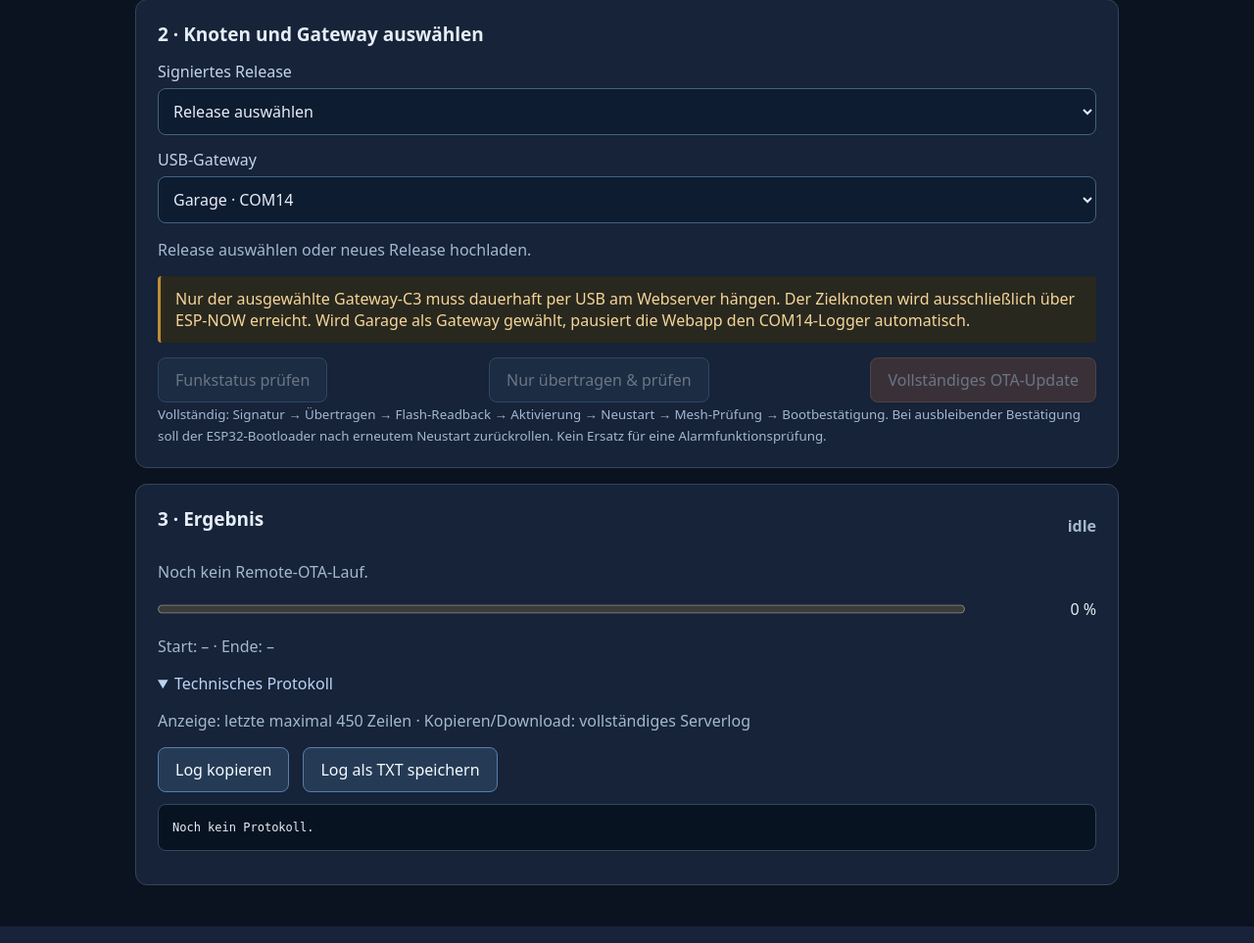
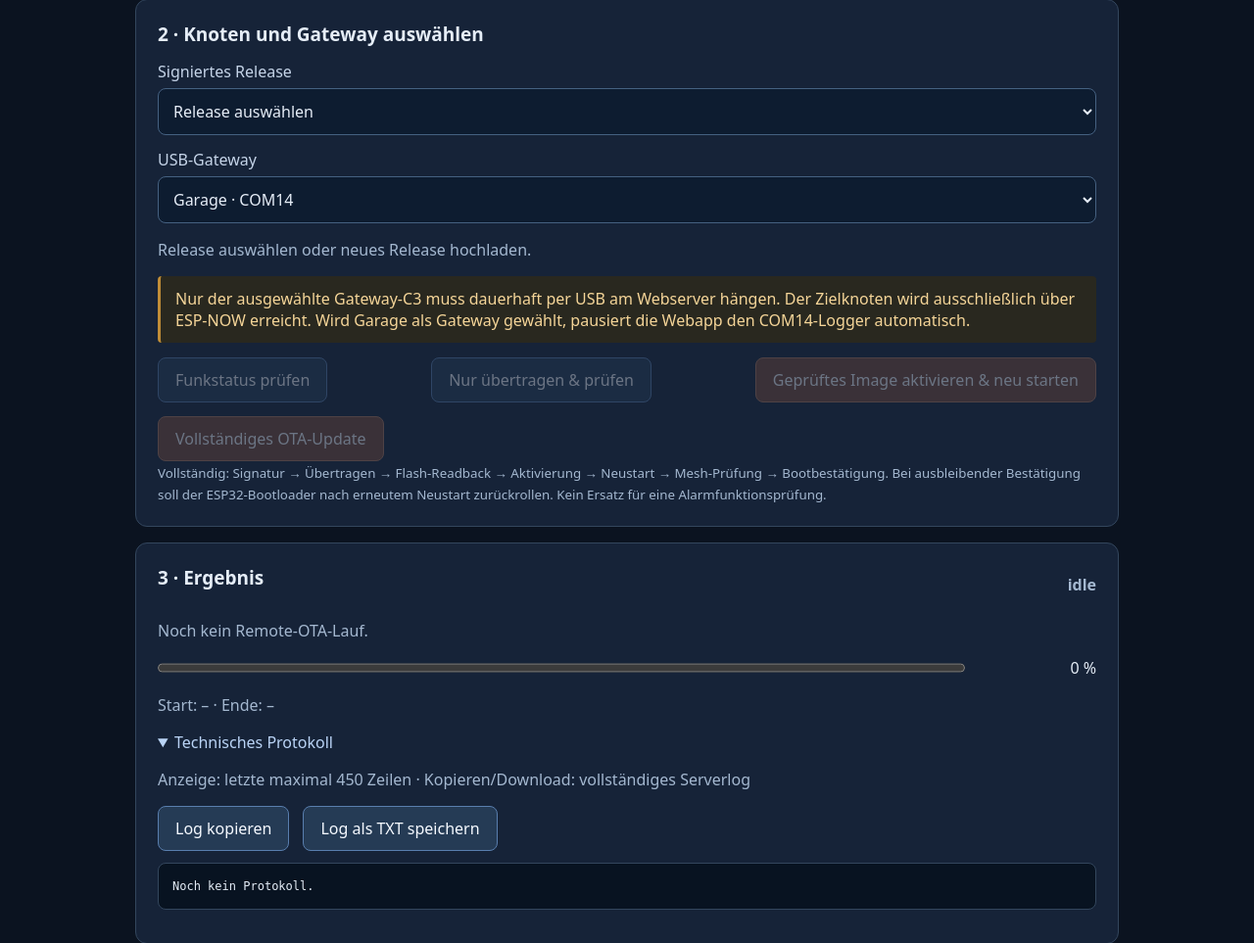
Before and after one commit to lexxi/smoke-listener-mesh, a Flask app: page /ota in a window 1280 px wide. Shown: the part 462-1425 px from the top of the page at 98% size. Run offline with Flask 3, Linux system fonts and the light colour scheme; data that the repository does not hold is empty.

Commit message:
ui: separate activate existing verified image action from full retransfer and staging

```diff
--- a/web/templates/ota.html
+++ b/web/templates/ota.html
@@ -46,6 +46,7 @@ progress{width:86%;height:18px}
 <div class="row">
 <button id="check" class="secondary" disabled>Funkstatus prüfen</button>
 <button id="stage" class="secondary" disabled>Nur übertragen & prüfen</button>
+<button id="activate-staged" class="danger" disabled>Geprüftes Image aktivieren & neu starten</button>
 <button id="deploy" class="danger" disabled>Vollständiges OTA-Update</button>
 </div>
 <small>Vollständig: Signatur → Übertragen → Flash-Readback → Aktivierung → Neustart → Mesh-Prüfung → Bootbestätigung. Bei ausbleibender Bestätigung soll der ESP32-Bootloader nach erneutem Neustart zurückrollen. Kein Ersatz für eine Alarmfunktionsprüfung.</small>
@@ -100,7 +101,7 @@ function renderSelection(){
    '\nSHA-256: '+x.sha256+'\nSignatur: geprüft'+
    (forbidden?'\nACHTUNG: Gateway und Ziel dürfen nicht identisch sein.':'')):
    'Release auswählen oder neues Release hochladen.';
- for(const id of ['check','stage','deploy'])$(id).disabled=!x||!gateway||forbidden||running;
+ for(const id of ['check','stage','activate-staged','deploy'])$(id).disabled=!x||!gateway||forbidden||running;
 }
 $('release').addEventListener('change',renderSelection);
 $('gateway').addEventListener('change',renderSelection);
@@ -140,6 +141,7 @@ async function start(mode){
  let question='Ziel: '+nodeName(item.target)+'\nRelease: v'+item.version+'\nGateway: '+gateway+'\n';
  if(mode==='status')question+='Nur Statusabfrage; kein Flashen.';
  if(mode==='stage')question+='Firmware in den inaktiven Slot übertragen und verifizieren. Kein Bootwechsel.';
+ if(mode==='activate_staged')question+='ACHTUNG: Bereits im Flash geprüftes Image erneut gegen signiertes Manifest verifizieren, Bootpartition UMSCHALTEN, Ziel NEUSTARTEN und nach Mesh-Prüfung bestätigen. Kein erneuter Firmwaretransfer. Nur für denselben vorher übertragenen Release!';
  if(mode==='deploy')question+='ACHTUNG: Firmware übertragen, Boot aktivieren, Gerät NEUSTARTEN und nach Mesh-Prüfung bestätigen. Experimentell! Ein Ausfall kann einen manuellen Rettungsflash erfordern.';
  if(!confirm(question))return;
  running=true;renderSelection();
@@ -152,6 +154,7 @@ async function start(mode){
 $('check').addEventListener('click',()=>start('status'));
 $('stage').addEventListener('click',()=>start('stage'));
 $('deploy').addEventListener('click',()=>start('deploy'));
+$('activate-staged').addEventListener('click',()=>start('activate_staged'));
 async function getFullLog(){
  const response=await fetch('/api/remote/log',{cache:'no-store'});
  if(!response.ok){
```
